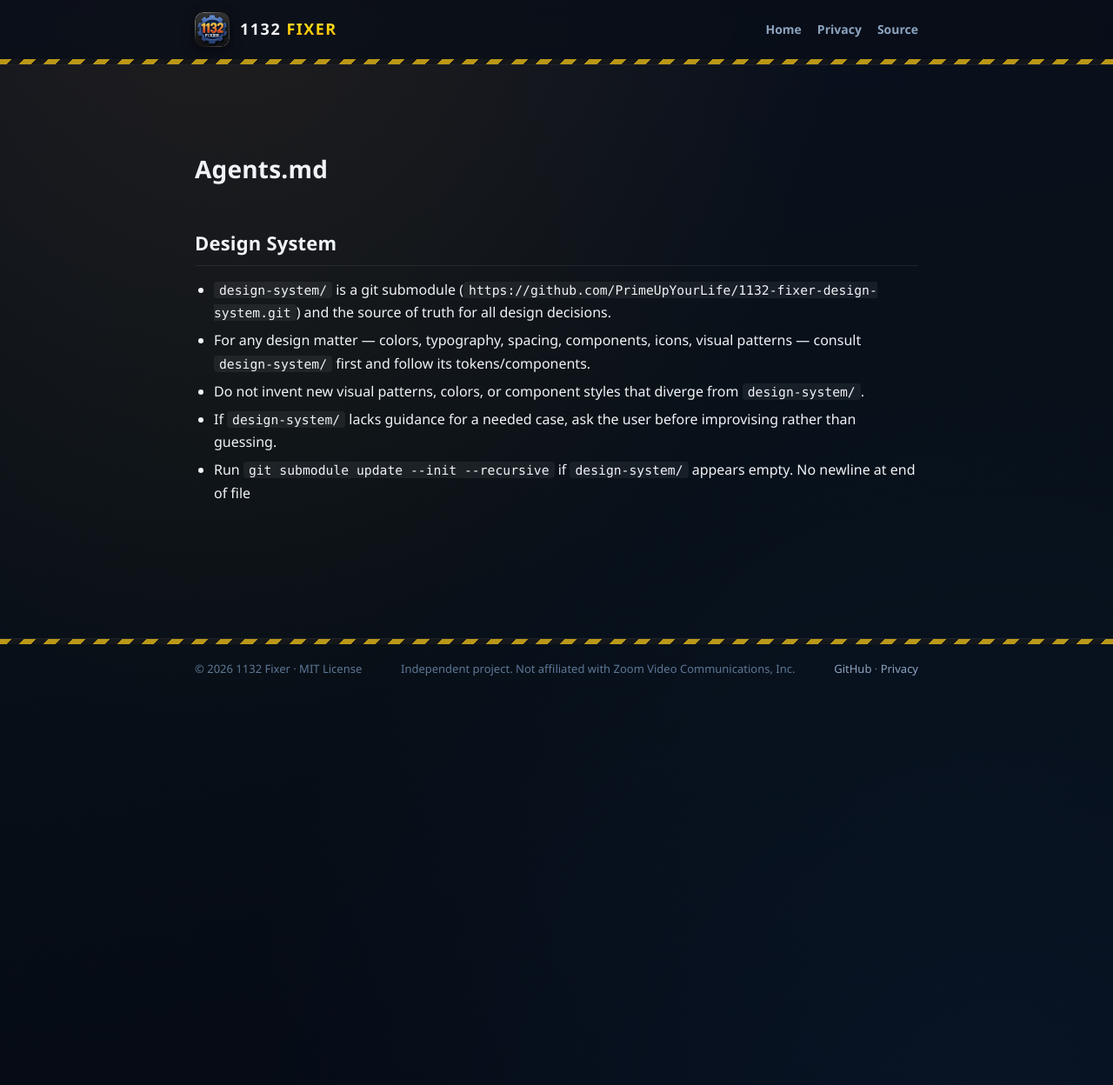
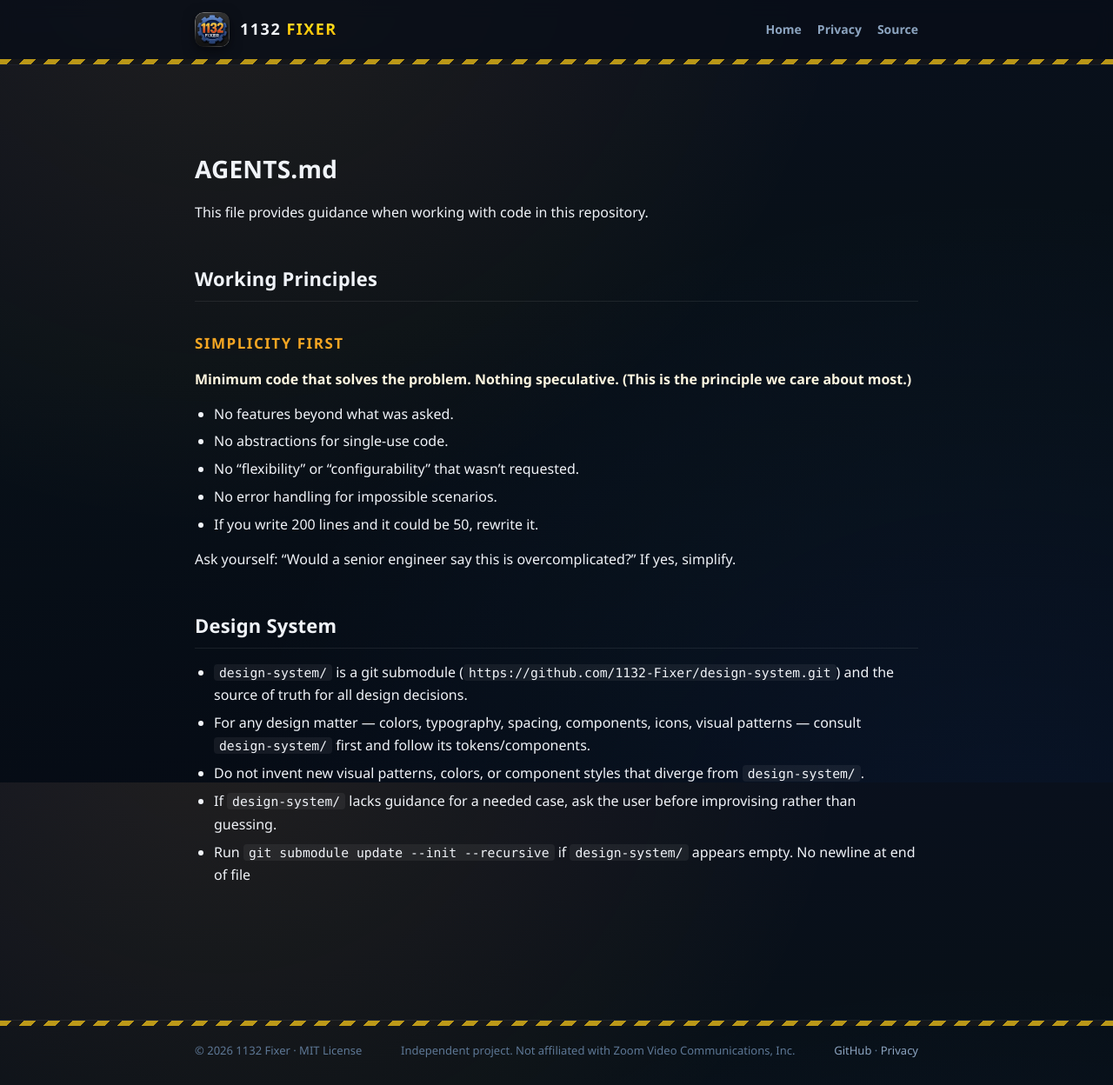
Before and after one commit to 1132-Fixer/chrome, a Jekyll site: the page built from AGENTS.md, in a window 1280 px wide and 1248 px high. Shown: the whole window at 87% size. Built offline with Jekyll 4.4.1, drawn with Linux system fonts in a browser that asks for light colours; our own code applies the rules of GitHub Pages for plain Markdown files.

Commit message:
Update AGENTS.md

```diff
--- a/AGENTS.md
+++ b/AGENTS.md
@@ -1,7 +1,24 @@
-# Agents.md
+# AGENTS.md
+
+This file provides guidance when working with code in this repository.
+
+## Working Principles
+
+### Simplicity First
+
+**Minimum code that solves the problem. Nothing speculative.**
+**(This is the principle we care about most.)**
+
+- No features beyond what was asked.
+- No abstractions for single-use code.
+- No "flexibility" or "configurability" that wasn't requested.
+- No error handling for impossible scenarios.
+- If you write 200 lines and it could be 50, rewrite it.
+
+Ask yourself: "Would a senior engineer say this is overcomplicated?" If yes, simplify.
 
 ## Design System
-- `design-system/` is a git submodule (`https://github.com/PrimeUpYourLife/1132-fixer-design-system.git`) and the source of truth for all design decisions.
+- `design-system/` is a git submodule (`https://github.com/1132-Fixer/design-system.git`) and the source of truth for all design decisions.
 - For any design matter — colors, typography, spacing, components, icons, visual patterns — consult `design-system/` first and follow its tokens/components.
 - Do not invent new visual patterns, colors, or component styles that diverge from `design-system/`.
 - If `design-system/` lacks guidance for a needed case, ask the user before improvising rather than guessing.
```
